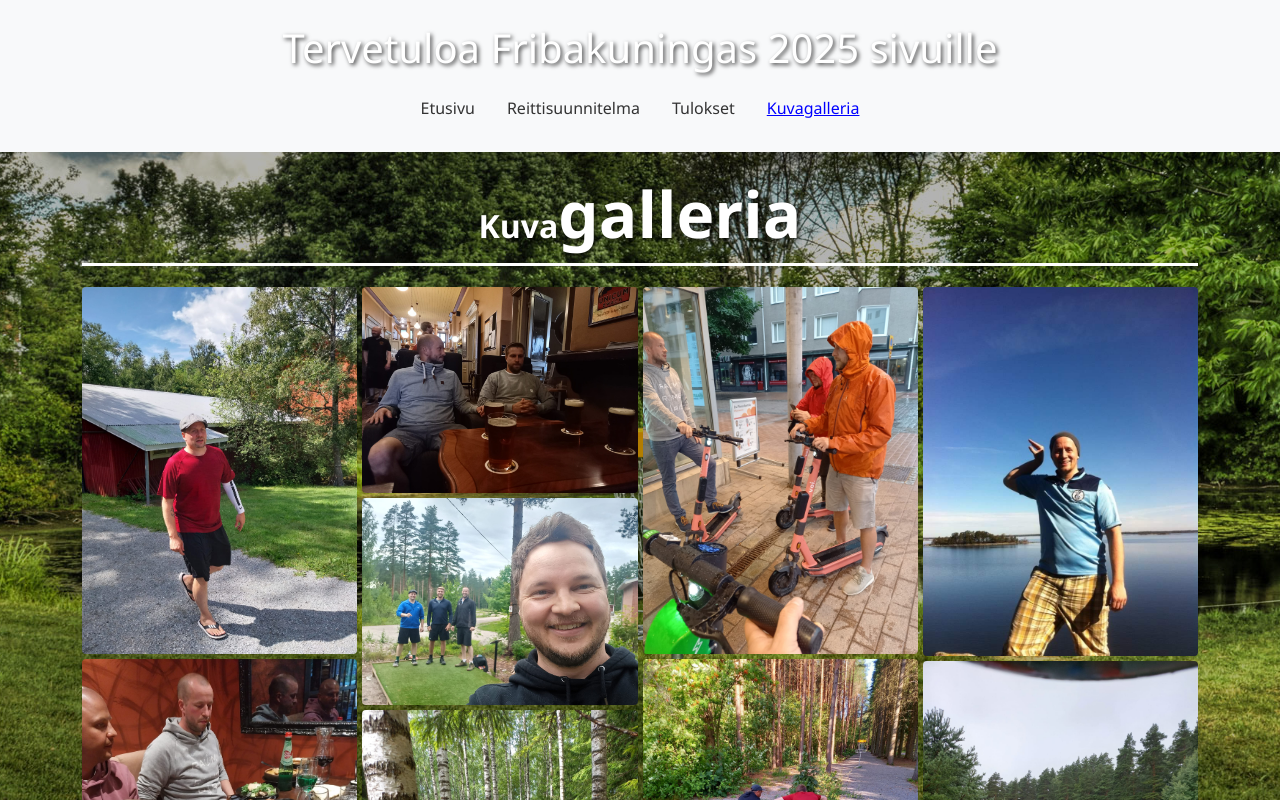
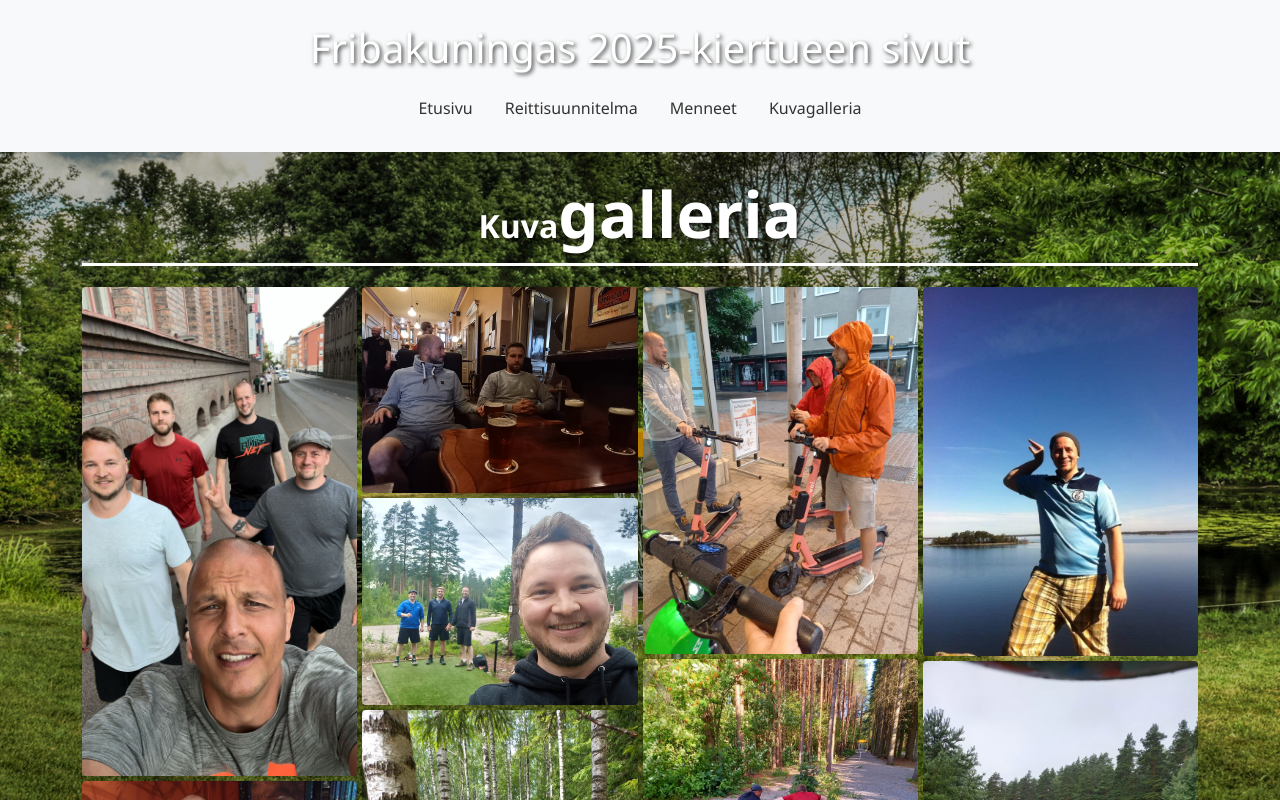
Before and after one commit to MuzhuuNamNam/WEBsovellukset, a plain HTML site: page WS07_Building_a_complete_webpage/galleria.html in a window 1280 px wide. Shown: the top 800 px of the page. Drawn offline with nearby package versions, Linux system fonts and the light colour scheme.

Commit message:
2017 tulokset kuva tuotu ja kuvia siirrelty.

```diff
--- a/WS07_Building_a_complete_webpage/galleria.html
+++ b/WS07_Building_a_complete_webpage/galleria.html
@@ -10,22 +10,14 @@
 <body>
   <header class="py-4 bg-light text-center">
     <div class="container">
-      <h1 class="mb-3">Tervetuloa Fribakuningas 2025 sivuille</h1>
+      <h1 class="mb-3">Fribakuningas 2025-kiertueen sivut</h1>
       <nav>
-      <ul class="nav justify-content-center">
-        <li class="nav-item">
-          <a class="nav-link" href="index.html">Etusivu</a>
-        </li>
-        <li class="nav-item">
-          <a class="nav-link" href="reitit.html">Reittisuunnitelma</a>
-        </li>
-        <li class="nav-item">
-          <a class="nav-link" href="tulokset.html">Tulokset</a>
-        </li>
-        <li class="nav-item">
-          <a class="nav-link active" href="galleria.html">Kuvagalleria</a>
-        </li>
-      </ul>
+        <ul class="nav justify-content-center">
+          <li class="nav-item"><a class="nav-link" href="index.html">Etusivu</a></li>
+          <li class="nav-item"><a class="nav-link" href="reitit.html">Reittisuunnitelma</a></li>
+          <li class="nav-item"><a class="nav-link" href="tulokset.html">Menneet</a></li>
+          <li class="nav-item"><a class="nav-link" href="galleria.html">Kuvagalleria</a></li>
+        </ul>
       </nav>
     </div>
   </header>
@@ -35,18 +27,17 @@
       <div class="box">
         <h2 class="gallery-title">Kuva<span>galleria</span></h2>
             <div class="col-md-3 gallery-column">
-              <img src="kuvat/3.jpg" alt="Kuva kiertueelta">
+              <img src="kuvat/19.jpg" alt="Kuva kiertueelta">
               <img src="kuvat/4.jpg" alt="Kuva kiertueelta">
               <img src="kuvat/2.jpg" alt="Kuva kiertueelta">
               <img src="kuvat/5.jpg" alt="Kuva kiertueelta">
-              <img src="kuvat/10.jpg" alt="Kuva kiertueelta">
             </div>
             <div class="col-md-3 gallery-column">
               <img src="kuvat/8.jpg" alt="Kuva kiertueelta">
               <img src="kuvat/9.jpg" alt="Kuva kiertueelta">
               <img src="kuvat/11.jpg" alt="Kuva kiertueelta">
               <img src="kuvat/12.jpg" alt="Kuva kiertueelta">
-              <img src="kuvat/19.jpg" alt="Kuva kiertueelta">
+              <img src="kuvat/1.jpg" alt="Kuva kiertueelta">
             </div>
             <div class="col-md-3 gallery-column">
                 <img src="kuvat/14.jpg" alt="Kuva kiertueelta">
@@ -59,7 +50,8 @@
               <img src="kuvat/13.jpg" alt="Kuva kiertueelta">
               <img src="kuvat/7.jpg" alt="Kuva kiertueelta">
               <img src="kuvat/6.jpg" alt="Kuva kiertueelta">
-              <img src="kuvat/1.jpg" alt="Kuva kiertueelta">
+              <img src="kuvat/3.jpg" alt="Kuva kiertueelta">
+              <img src="kuvat/10.jpg" alt="Kuva kiertueelta">
           </div>
       </div>
     </main>
```
Also changed, not shown: WS07_Building_a_complete_webpage/index.html (+2 -2 lines), WS07_Building_a_complete_webpage/reitit.html (+2 -2 lines), WS07_Building_a_complete_webpage/tulokset.html (+2 -2 lines), WS07_Building_a_complete_webpage/kuvat/Metrix_2017_tulokset.jpg (added).
